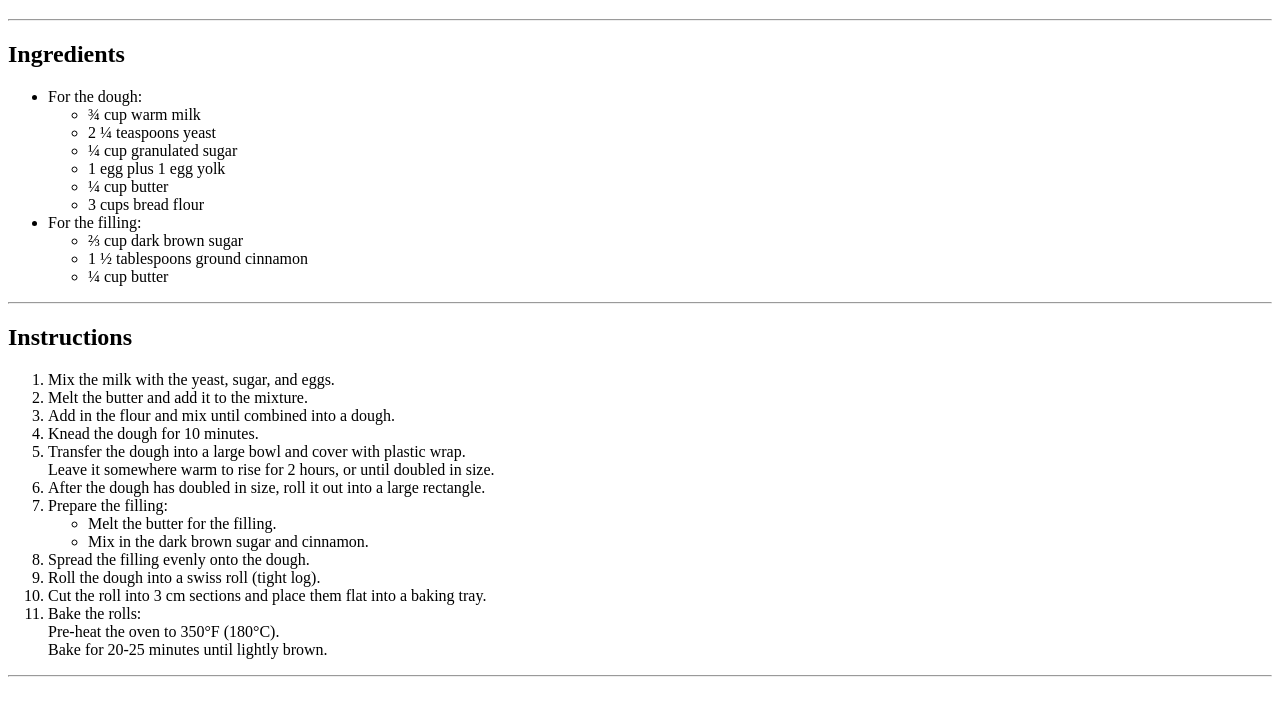
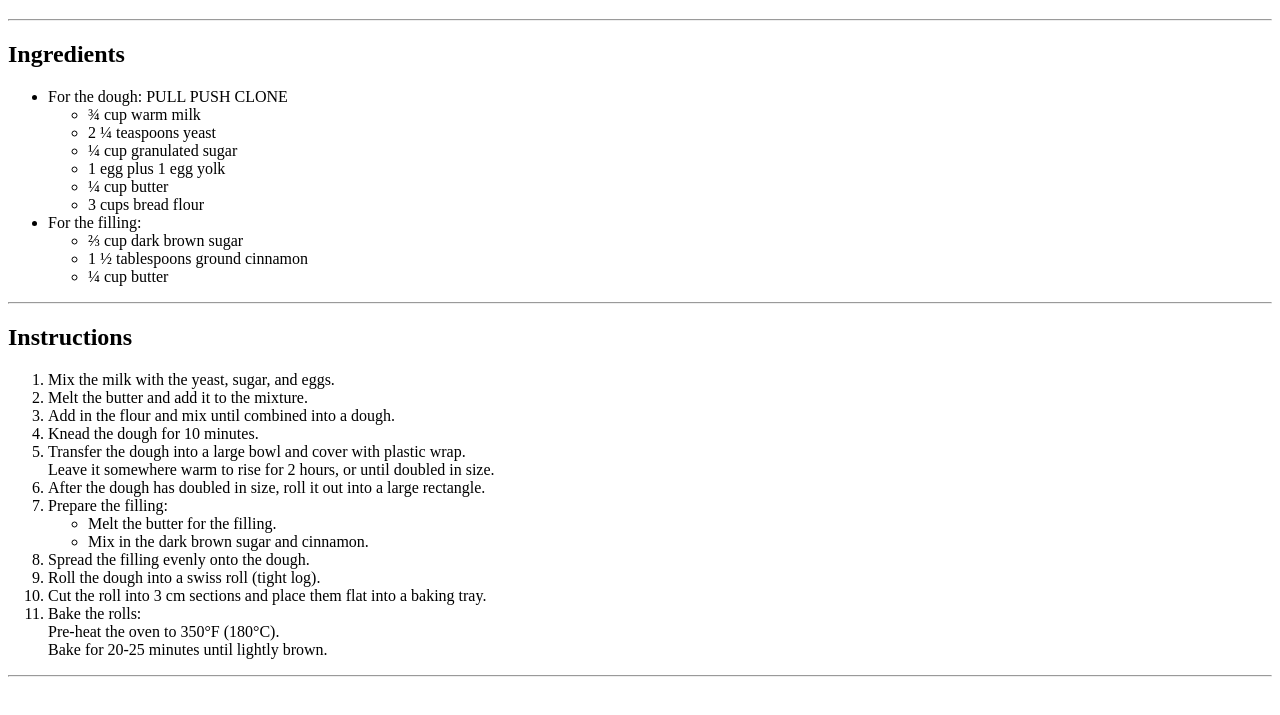
Before and after one commit to cirerayahn/html_activity3, a plain HTML site: page index.html in a window 1280 px wide. Shown: the part 61-776 px from the top of the page. Drawn offline with Linux system fonts and the light colour scheme.

Commit message:
Update index.html

```diff
--- a/index.html
+++ b/index.html
@@ -12,7 +12,7 @@
     <h2>Ingredients</h2>
     <ul>
       <li>
-        For the dough:
+        For the dough: PULL PUSH CLONE
         <ul>
           <li>¾ cup warm milk</li>
           <li>2 ¼ teaspoons yeast</li>
```
